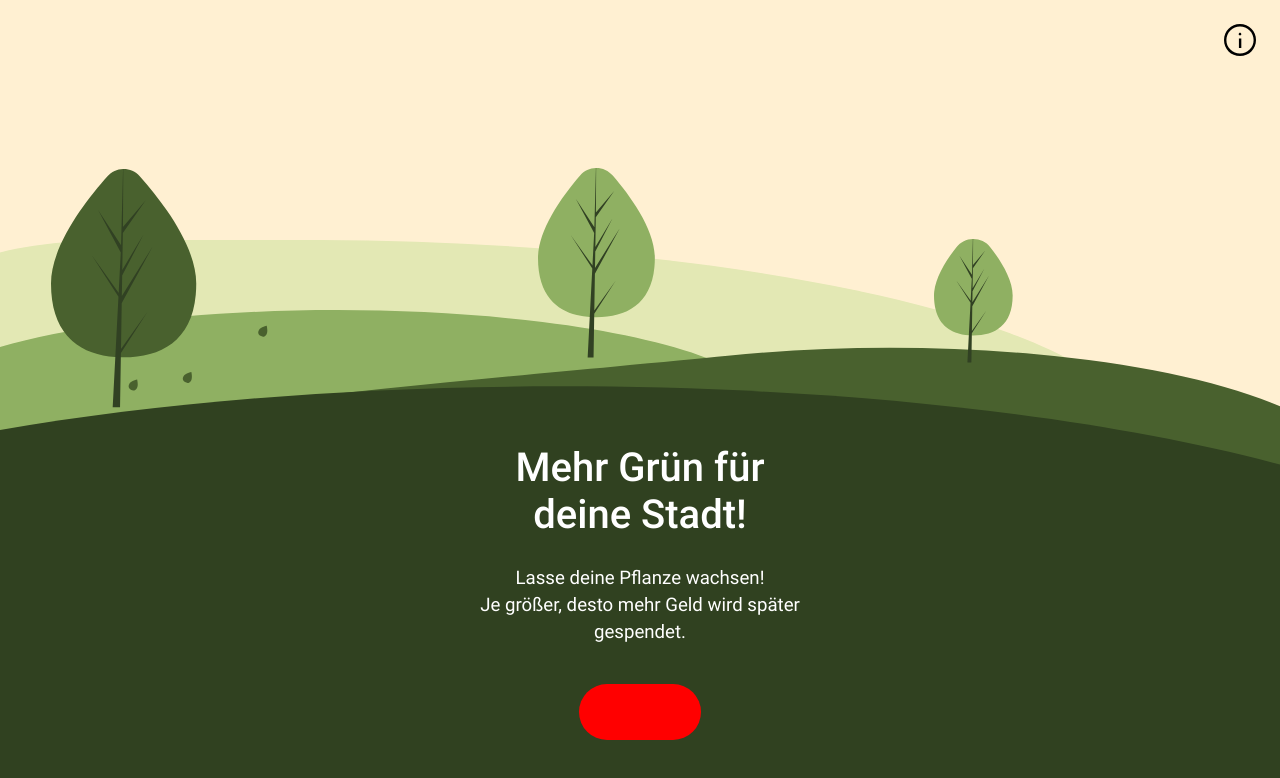
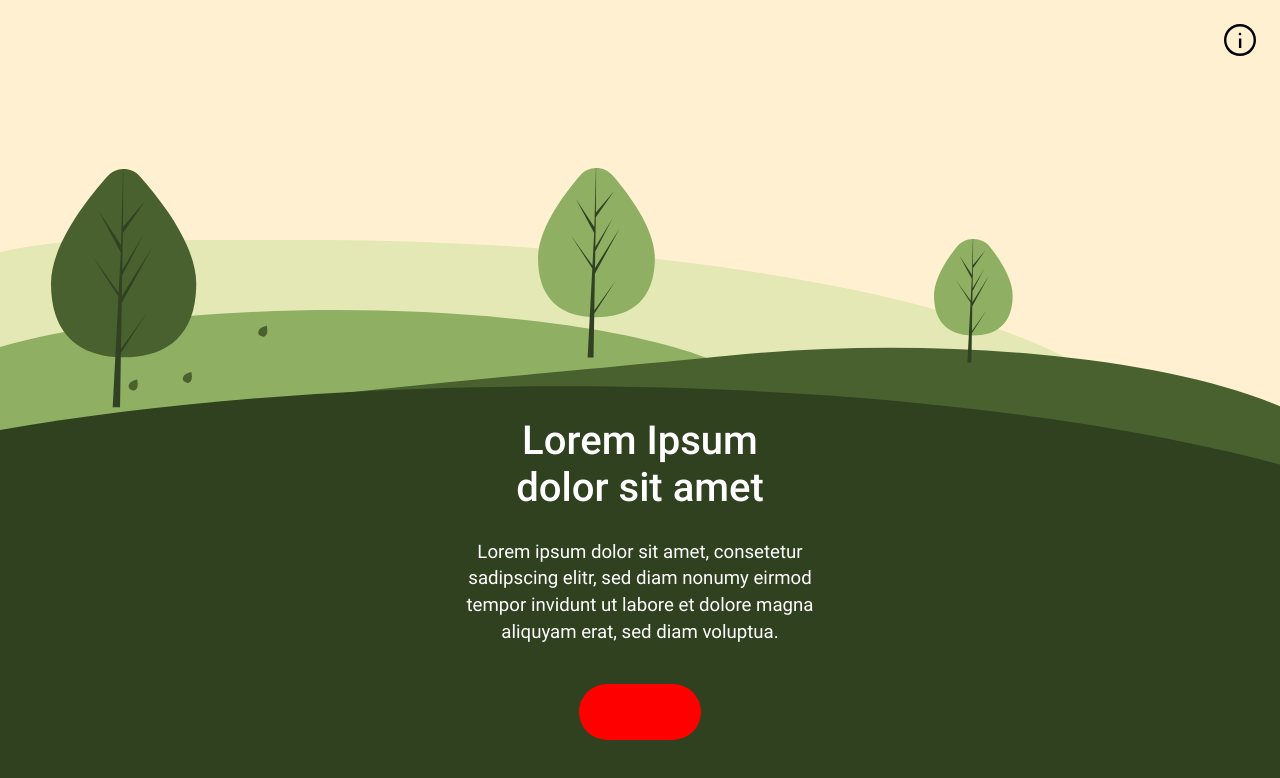
Before and after one commit to NataliaLinnik/girls-day, a React (Create React App) app: page / in a window 1280 px wide. Shown: the top 778 px of the page. Built offline with nearby package versions, Linux system fonts and the light colour scheme.

Commit message:
added bugs #2

```diff
--- a/src/components/StartScreen.js
+++ b/src/components/StartScreen.js
@@ -6,6 +6,7 @@ function StartScreen({ setIsGameRunning, setShowInfoPage }) {
       <InfoIcon setShowInfoPage={setShowInfoPage} />
       <StartScreenBackground />
       <div className="start-screen-textbox">
+        {/*
         <h1>
           Mehr Grün für
           <br />
@@ -15,6 +16,17 @@ function StartScreen({ setIsGameRunning, setShowInfoPage }) {
           Lasse deine Pflanze wachsen!
           <br />
           Je größer, desto mehr Geld wird später gespendet.
+        </p>
+        */}
+        <h1>
+          Lorem Ipsum
+          <br />
+          dolor sit amet
+        </h1>
+        <p>
+          Lorem ipsum dolor sit amet, consetetur sadipscing elitr, sed diam
+          nonumy eirmod tempor invidunt ut labore et dolore magna aliquyam erat,
+          sed diam voluptua.
         </p>
         <button className="start-button" onClick={() => setIsGameRunning(true)}>
           Starten
```
